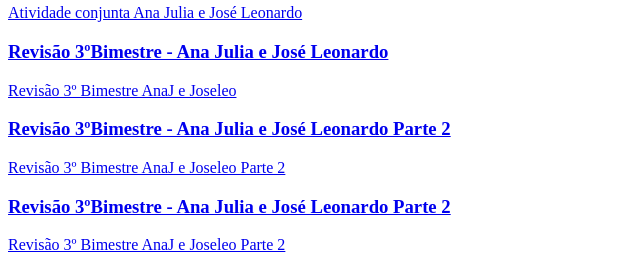
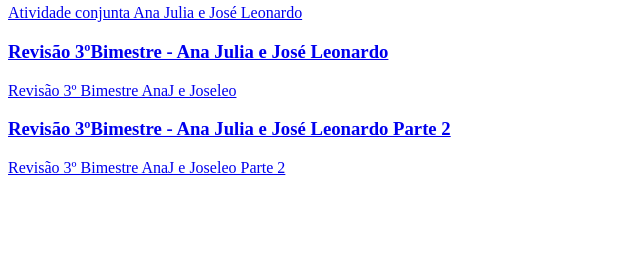
Before and after one commit to LeoNoli/atividades, a PHP site: page /index.php in a window 1280 px wide. Shown: the part 736-1006 px from the top of the page, without its empty margins (0-640 px from the left). After the commit the page ends 911 px from the top, so only its background shows below. Run offline with PHP 8.4, Linux system fonts and the light colour scheme.

Commit message:
Atualização 12/11/2020

```diff
--- a/index.php
+++ b/index.php
@@ -46,10 +46,6 @@
         <h3>Revisão 3ºBimestre - Ana Julia e José Leonardo</h3>
         <a href="revisao_AnaJ_JoseLeo3Bm/index.php">Revisão 3º Bimestre AnaJ e Joseleo
     </p>
-     <p>
-        <h3>Revisão 3ºBimestre - Ana Julia e José Leonardo Parte 2</h3>
-        <a href="Revisao2_AnaJ_JoseLeo3Bm/index.php">Revisão 3º Bimestre AnaJ e Joseleo Parte 2
-    </p>
     <p>
         <h3>Revisão 3ºBimestre - Ana Julia e José Leonardo Parte 2</h3>
         <a href="revisao_AnaJ_JoseLeo3Bmpart2/index.php">Revisão 3º Bimestre AnaJ e Joseleo Parte 2
```
